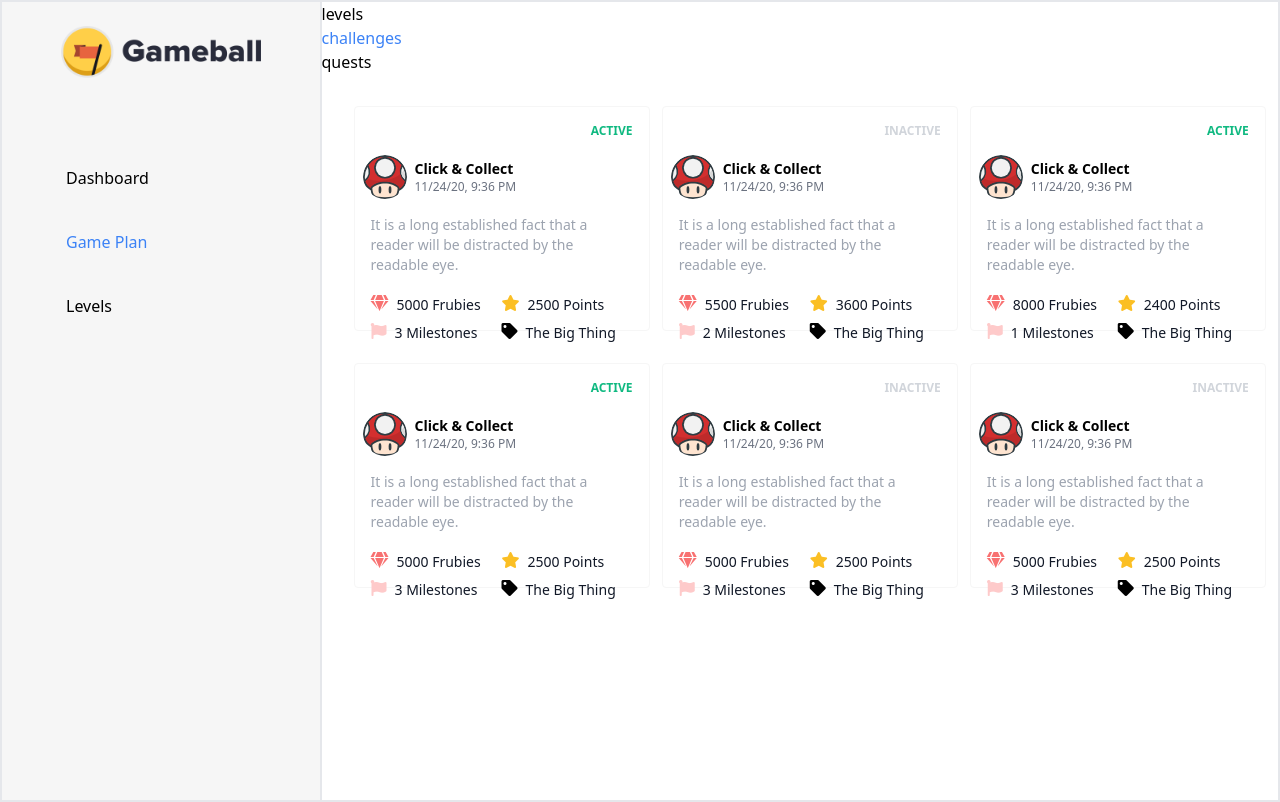
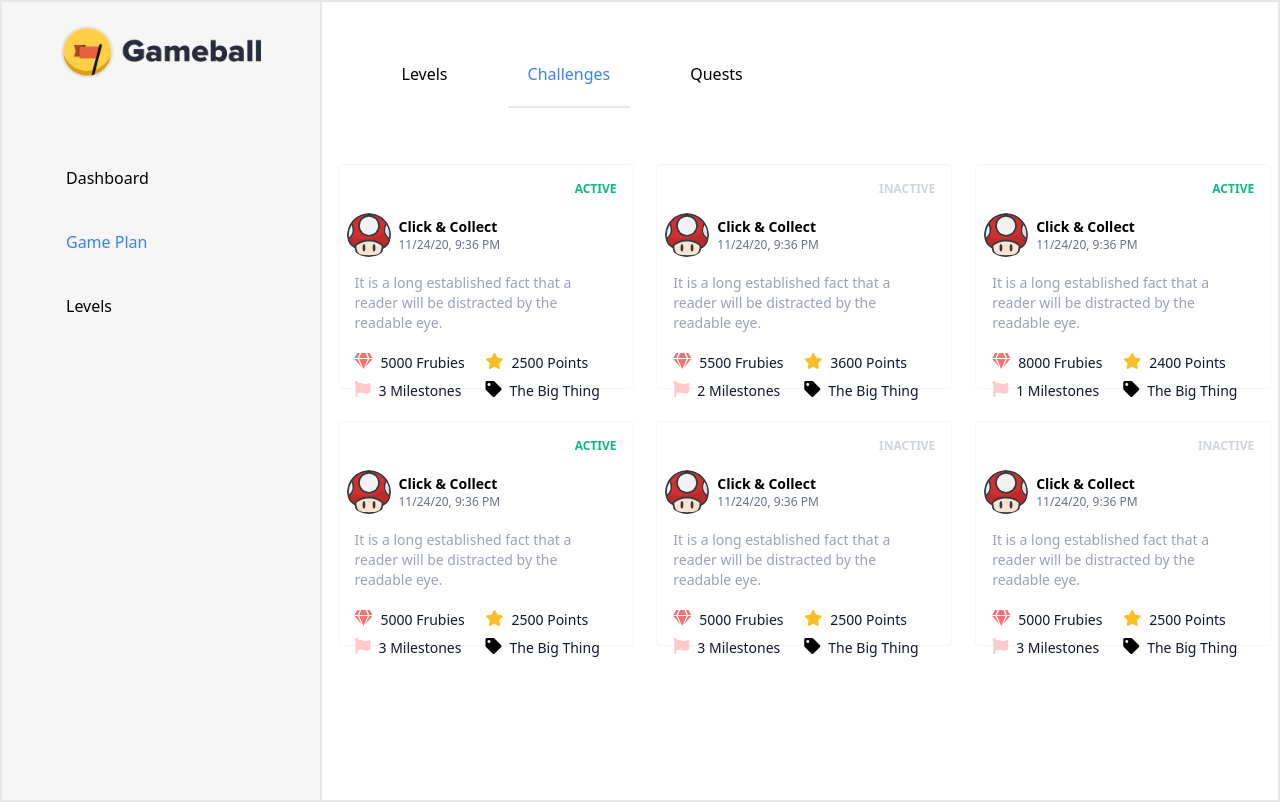
Before and after one commit to muhammedMoussa/gameball-demo, an Angular app: page /game-plan in a window 1280 px wide. Built offline with nearby package versions, Linux system fonts and the light colour scheme.

Commit message:
enhance: app ui

```diff
--- a/src/app/modules/game-plan/components/challenges/challenges.component.html
+++ b/src/app/modules/game-plan/components/challenges/challenges.component.html
@@ -1,4 +1,4 @@
-<div class="cards__conatiner flex flex-wrap p-4">
+<div class="flex flex-wrap">
     <gmbl-loader *ngIf="!(games$ | async).length"></gmbl-loader>
     <gmbl-game-card
         *ngFor='let game of games$ | async'
--- a/src/app/modules/game-plan/components/gp-levels/gp-levels.component.html
+++ b/src/app/modules/game-plan/components/gp-levels/gp-levels.component.html
@@ -1 +1 @@
-<p>gp-levels works!</p>
+<p class="p-20 text-center">gp-levels works!</p>
--- a/src/app/modules/game-plan/components/quests/quests.component.html
+++ b/src/app/modules/game-plan/components/quests/quests.component.html
@@ -1 +1 @@
-<p>quests works!</p>
+<p class="p-20 text-center">quests works!</p>
--- a/src/app/modules/game-plan/containers/game-plan-shell/game-plan-shell.component.html
+++ b/src/app/modules/game-plan/containers/game-plan-shell/game-plan-shell.component.html
@@ -1,12 +1,12 @@
-<nav class="gp__tabs">
-    <ul>
+<ul class="flex m-10">
     <li
+        class="mx-5 p-5"
         *ngFor="let tab of tabs"
         (click)="setCurrentTab(tab.id)"
         [class.text-blue-500]="currentTab === tab.id"
+        [class.border-b-2]="currentTab === tab.id"
     >{{tab.label}}</li>
 </ul>
-</nav>
 
 <section class="">
     <gmbl-gp-levels [class.hidden]="currentTab !== 1"></gmbl-gp-levels>
--- a/src/app/modules/game-plan/containers/game-plan-shell/game-plan-shell.component.ts
+++ b/src/app/modules/game-plan/containers/game-plan-shell/game-plan-shell.component.ts
@@ -9,15 +9,15 @@ export class GamePlanShellComponent implements OnInit {
   tabs = [
     {
       id: 1,
-      label: 'levels',
+      label: 'Levels',
     },
     {
       id: 2,
-      label: 'challenges',
+      label: 'Challenges',
     },
     {
       id: 3,
-      label: 'quests',
+      label: 'Quests',
     },
   ];
 
--- a/src/app/modules/levels/containers/levels-shell/levels-shell.component.html
+++ b/src/app/modules/levels/containers/levels-shell/levels-shell.component.html
@@ -1 +1 @@
-<p>levels-shell works!</p>
+<p class="p-20 text-center">levels-shell works!</p>
```
Lines whose indentation alone changed are shown as unchanged.
